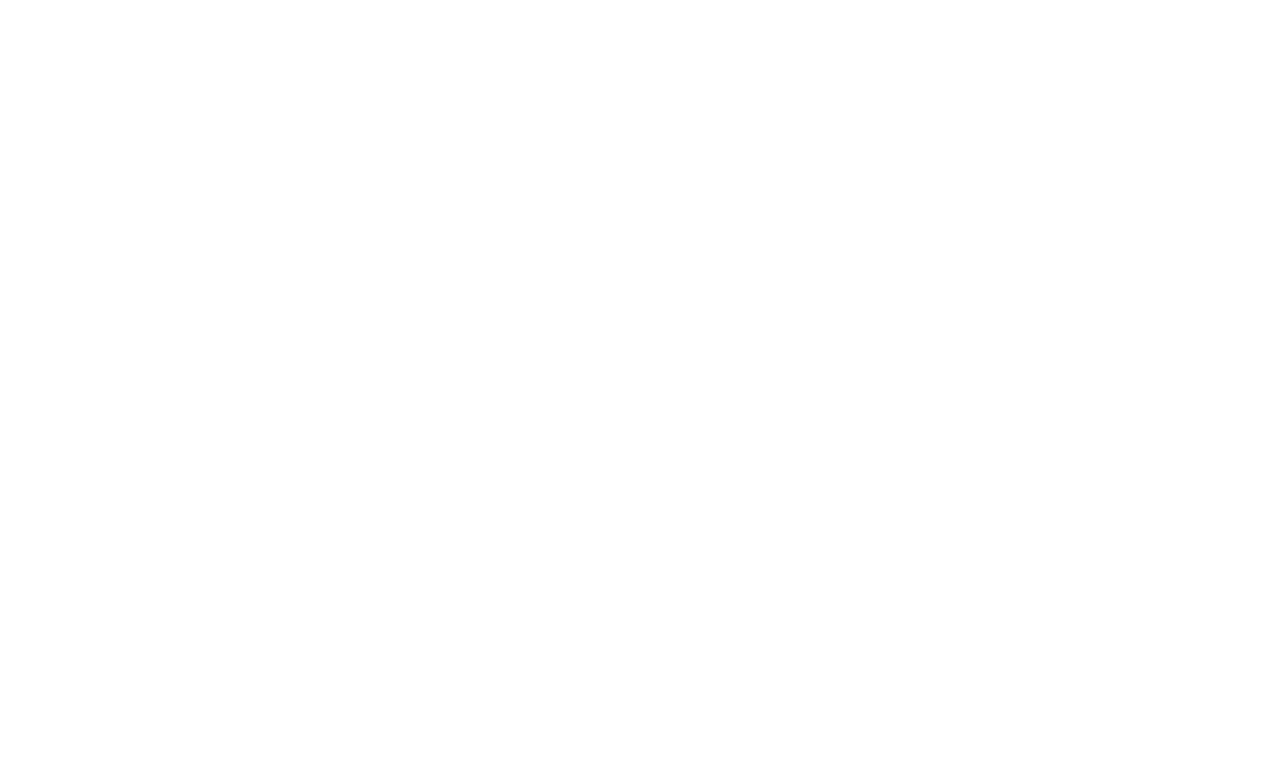
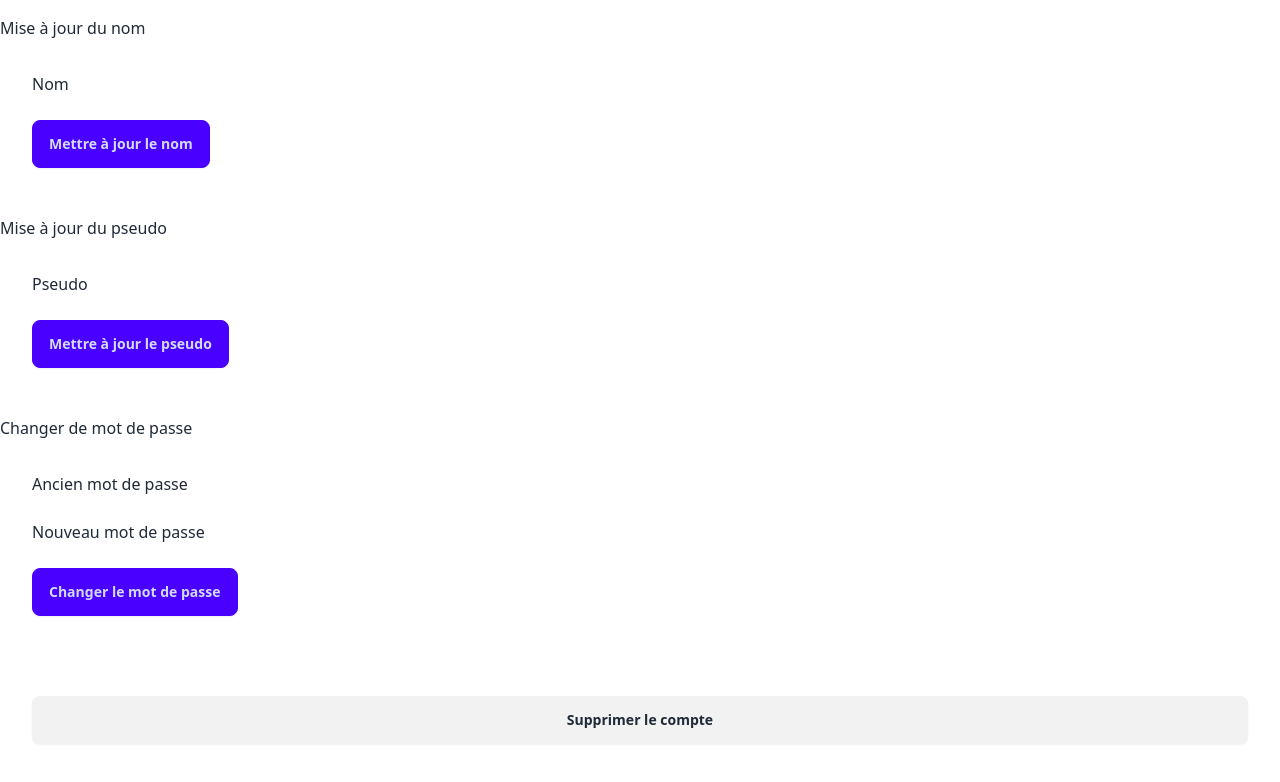
Before and after one commit to Jeloumy/front-r505, an Angular app: page /profil in a window 1280 px wide. Before the commit this address led to /. Shown: the top 782 px of the page. Built offline with nearby package versions, Linux system fonts and the light colour scheme; sample sign-in values are in the browser's storage.

Commit message:
feat : Modification changement de pseudo et nom fonctionne mais pas mdp et supression du user

```diff
--- a/src/app/app-routing.module.ts
+++ b/src/app/app-routing.module.ts
@@ -18,7 +18,7 @@
   { path: 'jeu', component: JeuComponent, canActivate: [authGuard]  },
   { path: 'search/:req', component: SearchComponent, canActivate: [authGuard]   },
   { path: 'tournoi-details/:id', component: TournoiDetailsComponent, canActivate: [authGuard]  },
-  { path: 'profil/:id', component: UserSettingsComponent, canActivate: [authGuard]  },
+  { path: 'profil', component: UserSettingsComponent, canActivate: [authGuard]  },
 ];
 
 @NgModule({
--- a/src/app/pages/jeu/jeu.component.html
+++ b/src/app/pages/jeu/jeu.component.html
@@ -1,3 +1,4 @@
+<app-menu></app-menu>
 <form [formGroup]="uploadForm" (ngSubmit)="onSubmit()">
   <app-image-uploader (fileChanged)="onFileChanged($event)"></app-image-uploader>
 
--- a/src/app/pages/menu/menu.component.html
+++ b/src/app/pages/menu/menu.component.html
@@ -12,7 +12,7 @@
 
   <div class="navbar-end">
     <ul class="menu menu-horizontal px-1">
-      <li><a routerLink="/accueil">Accueil</a></li>
+      <li><a routerLink="/">Accueil</a></li>
 
       <!-- Afficher Inscription seulement pour les utilisateurs non connectés -->
       <li *ngIf="!apiService.isLogged()"><a routerLink="/inscription">Inscription</a></li>
@@ -33,8 +33,7 @@
           </div>
         </div>
         <ul tabindex="0" class="mt-3 z-[1] p-2 shadow menu menu-sm dropdown-content bg-base-100 rounded-box w-52">
-          <li><a [routerLink]="['/parametres', userId]">Profil</a></li>
-          <li><a>Paramètres</a></li>
+          <li><a routerLink="/profil">Profil</a></li>
           <li><a (click)="onLogout()">Déconnexion</a></li>
         </ul>
       </div>
--- a/src/app/pages/menu/menu.component.ts
+++ b/src/app/pages/menu/menu.component.ts
@@ -27,4 +27,7 @@
       console.error(error);
     });
   }
+  getUserId() {
+    return this.apiService.getUserId();
+  }
 }
--- a/src/app/pages/tournoi-details/tournoi-details.component.html
+++ b/src/app/pages/tournoi-details/tournoi-details.component.html
@@ -1,3 +1,4 @@
+<app-menu></app-menu>
 <div *ngIf="tournoi">
   <h2>{{ tournoi.name }}</h2>
   <p>{{ tournoi.description }}</p>
--- a/src/app/pages/tournois/tournois.component.html
+++ b/src/app/pages/tournois/tournois.component.html
@@ -1,3 +1,4 @@
+<app-menu></app-menu>
 <form [formGroup]="TournoiForm" (submit)="submitTournoi()">
   <div class="form-group">
     <label for="name">Nom du tournoi</label>
--- a/src/app/pages/user-settings/user-settings.component.html
+++ b/src/app/pages/user-settings/user-settings.component.html
@@ -1,10 +1,61 @@
-<form (ngSubmit)="updateProfile()">
-  <div class="form-group">
-    <label for="pseudo">Pseudo</label>
-    <input type="text" class="form-control" id="pseudo" [(ngModel)]="user.pseudo" name="pseudo">
+<div class="container my-4">
+
+    <!-- Formulaire de Mise à Jour du Nom -->
+    <div class="card">
+      <div class="card-header">
+        <h3>Mise à jour du nom</h3>
+      </div>
+      <div class="card-body">
+        <form [formGroup]="nameForm" (ngSubmit)="updateName()">
+          <div class="form-group">
+            <label for="name">Nom</label>
+            <input type="text" class="form-control" id="name" formControlName="name" required>
+          </div>
+          <button type="submit" class="btn btn-primary">Mettre à jour le nom</button>
+        </form>
+      </div>
+    </div>
+
+    <!-- Formulaire de Mise à Jour du Pseudo -->
+    <div class="card my-4">
+      <div class="card-header">
+        <h3>Mise à jour du pseudo</h3>
+      </div>
+      <div class="card-body">
+        <form [formGroup]="pseudoForm" (ngSubmit)="updatePseudo()">
+          <div class="form-group">
+            <label for="pseudo">Pseudo</label>
+            <input type="text" class="form-control" id="pseudo" formControlName="pseudo" required>
+          </div>
+          <button type="submit" class="btn btn-primary">Mettre à jour le pseudo</button>
+        </form>
+      </div>
+    </div>
+
+
+
+  <!-- Formulaire de Changement de Mot de Passe -->
+  <div class="card my-4">
+    <div class="card-header">
+      <h3>Changer de mot de passe</h3>
+    </div>
+    <div class="card-body">
+      <form [formGroup]="passwordForm" (ngSubmit)="onChangePassword()">
+        <div class="form-group">
+          <label for="oldPassword">Ancien mot de passe</label>
+          <input type="password" class="form-control" id="oldPassword" name="oldPassword" required>
+          <label for="newPassword">Nouveau mot de passe</label>
+          <input type="password" class="form-control" id="newPassword" name="newPassword" required minlength="8">
+        <button type="submit" class="btn btn-primary">Changer le mot de passe</button>
+        </div>
+      </form>
+    </div>
   </div>
-  <button type="submit" class="btn btn-primary">Mettre à jour</button>
-</form>
 
-<a (click)="onChangePassword()">Changer de mot de passe</a>
-<a (click)="onDeleteAccount()">Supprimer le compte</a>
+  <!-- Bouton de Suppression de Compte -->
+  <div class="card">
+    <div class="card-body">
+      <button (click)="onDeleteAccount()" class="btn btn-danger">Supprimer le compte</button>
+    </div>
+  </div>
+</div>
--- a/src/app/pages/user-settings/user-settings.component.ts
+++ b/src/app/pages/user-settings/user-settings.component.ts
@@ -1,75 +1,104 @@
-import { Component } from '@angular/core';
-import { ApiService } from '../../shared/services/api.service'; // Assurez-vous que le chemin est correct
-import { Router } from '@angular/router';
-import { FormBuilder, FormGroup, Validators } from '@angular/forms';
+import { Component, OnInit } from '@angular/core';
+import { FormGroup, FormControl, Validators } from '@angular/forms';
+import { ApiService } from '../../shared/services/api.service';
 
 @Component({
   selector: 'app-user-settings',
   templateUrl: './user-settings.component.html',
   styleUrls: ['./user-settings.component.scss']
 })
-export class UserSettingsComponent {
-  updateForm: FormGroup;
-  changePasswordForm: FormGroup;
+export class UserSettingsComponent implements OnInit {
+  nameForm: FormGroup = new FormGroup({});
+  pseudoForm: FormGroup = new FormGroup({});
+  passwordForm: FormGroup = new FormGroup({});
 
-  constructor(
-    private apiService: ApiService,
-    private router: Router,
-    private fb: FormBuilder
-  ) {
-    // Formulaire pour mettre à jour le pseudo
-    this.updateForm = this.fb.group({
-      pseudo: ['', Validators.required]
+
+
+  constructor(private apiService: ApiService) { }
+
+  ngOnInit() {
+    this.nameForm = new FormGroup({
+      name: new FormControl('', [Validators.required])
     });
 
-    // Formulaire pour changer le mot de passe
-    this.changePasswordForm = this.fb.group({
-      oldPassword: ['', Validators.required],
-      newPassword: ['', [Validators.required, Validators.minLength(8)]]
+    this.pseudoForm = new FormGroup({
+      pseudo: new FormControl('', [Validators.required])
     });
+
+    this.passwordForm = new FormGroup({
+      oldPassword: new FormControl('', [Validators.required]),
+      newPassword: new FormControl('', [Validators.required, Validators.minLength(8)])
+    });
+
   }
 
-  submitUpdate() {
-    if (this.updateForm.valid) {
-      const updateData = this.updateForm.value;
-      this.apiService.updateProfile(updateData).subscribe(
-        response => {
-          console.log('Mise à jour du profil réussie', response);
-          // Vous pouvez ajouter ici une redirection ou une notification
-        },
-        error => {
-          console.error('Erreur lors de la mise à jour du profil', error);
-        }
-      );
+
+  updateName() {
+    const userId = this.apiService.getUserId();
+    if (userId) {
+      this.apiService.updateProfile(userId, { name: this.nameForm.value.name })
+        .then(response => {
+          console.log('Mise à jour du nom réussie:', response);
+        })
+        .catch(error => {
+          console.error('Erreur lors de la mise à jour du nom:', error);
+        });
+    } else {
+      console.error('Erreur : ID utilisateur non trouvé');
     }
   }
 
-  submitChangePassword() {
-    if (this.changePasswordForm.valid) {
-      const passwordData = this.changePasswordForm.value;
-      this.apiService.changePassword(passwordData).subscribe(
-        response => {
-          console.log('Changement de mot de passe réussi', response);
-          // Redirection ou notification
-        },
-        error => {
-          console.error('Erreur lors du changement de mot de passe', error);
-        }
-      );
+
+  updatePseudo() {
+    const userId = this.apiService.getUserId();
+    if (userId) {
+      this.apiService.updateProfile(userId, { pseudo: this.pseudoForm.value.pseudo })
+        .then(response => {
+          console.log('Mise à jour du pseudo réussie:', response);
+        })
+        .catch(error => {
+          console.error('Erreur lors de la mise à jour du pseudo:', error);
+        });
     }
   }
 
-  deleteAccount() {
-    if (confirm('Êtes-vous sûr de vouloir supprimer votre compte ? Cette action est irréversible.')) {
-      this.apiService.deleteAccount().subscribe(
-        response => {
-          console.log('Compte supprimé avec succès', response);
-          this.router.navigate(['/accueil']); // Ou une autre route appropriée
-        },
-        error => {
-          console.error('Erreur lors de la suppression du compte', error);
-        }
-      );
+  onChangePassword() {
+    const userId = this.apiService.getUserId();
+    if (userId) {
+      const passwordData = {
+        oldPassword: this.passwordForm.value.oldPassword,
+        newPassword: this.passwordForm.value.newPassword
+      };
+      this.apiService.changePassword(userId, passwordData)
+        .then(response => {
+          console.log('Changement de mot de passe réussi:', response);
+        })
+        .catch(error => {
+          console.error('Erreur lors du changement de mot de passe:', error);
+        });
+    } else {
+      console.error('Le formulaire de changement de mot de passe n\'est pas valide');
     }
   }
+
+
+  onDeleteAccount() {
+    const userId = this.apiService.getUserId();
+    if (userId) {
+      const confirmation = confirm("Êtes-vous sûr de vouloir supprimer votre compte ?");
+      if (confirmation) {
+        this.apiService.deleteAccount(userId)
+          .then(response => {
+            console.log('Suppression du compte réussie:', response);
+            // Logique de déconnexion et de redirection
+          })
+          .catch(error => {
+            console.error('Erreur lors de la suppression du compte:', error);
+          });
+      }
+    } else {
+      console.error('Erreur : ID utilisateur non trouvé');
+    }
+  }
+
 }
```
Also changed, not shown: src/app/shared/services/api.service.ts (+20 -9 lines).
